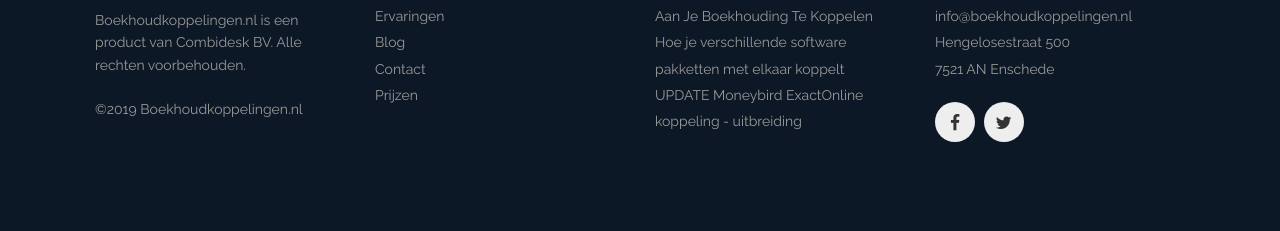
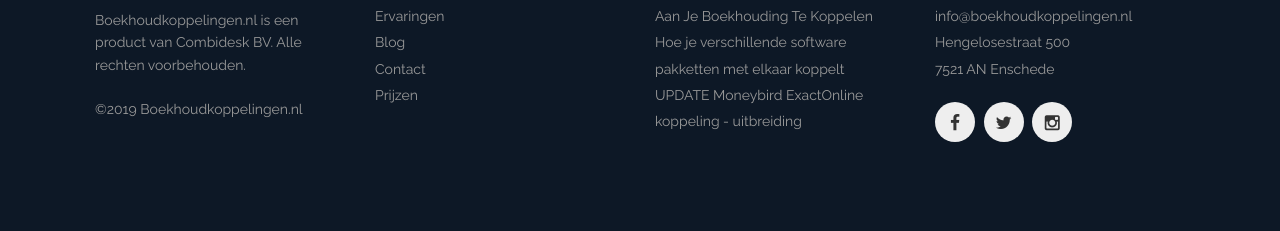
Before and after one commit to Combidesk/combidesk.github.io, a Jekyll site: the page built from index.html, in a window 1280 px wide. Shown: the part 4027-4258 px from the top of the page. Built offline with Jekyll 4.4.1, drawn with Linux system fonts in a browser that asks for light colours; a script that is not in the unit is left out.

Commit message:
Added Instagram to the footer

```diff
--- a/_includes/footer.html
+++ b/_includes/footer.html
@@ -53,25 +53,20 @@
       <div class='spacing'></div>
       <ul class='socials'>
         <li>
-          <a href='http://facebook.com/combidesk'>
+          <a href='https://facebook.com/combidesk'>
             <i class='fa fa-facebook'></i>
           </a>
         </li>
         <li>
-          <a href='http://twitter.com/combidesk'>
+          <a href='https://twitter.com/combidesk'>
             <i class='fa fa-twitter'></i>
           </a>
         </li>
-        <!--li>
-          <a href='http://dribbble.com'>
-            <i class='fa fa-dribbble'></i>
+        <li>
+          <a href='https://www.instagram.com/boekhoudkoppelingen/'>
+            <i class='fa fa-instagram'></i>
           </a>
         </li>
-        <li>
-          <a href='http://tumblr.com'>
-            <i class='fa fa-tumblr'></i>
-          </a>
-        </li-->
       </ul>
       <div class='spacing'></div>
     </div>
```
